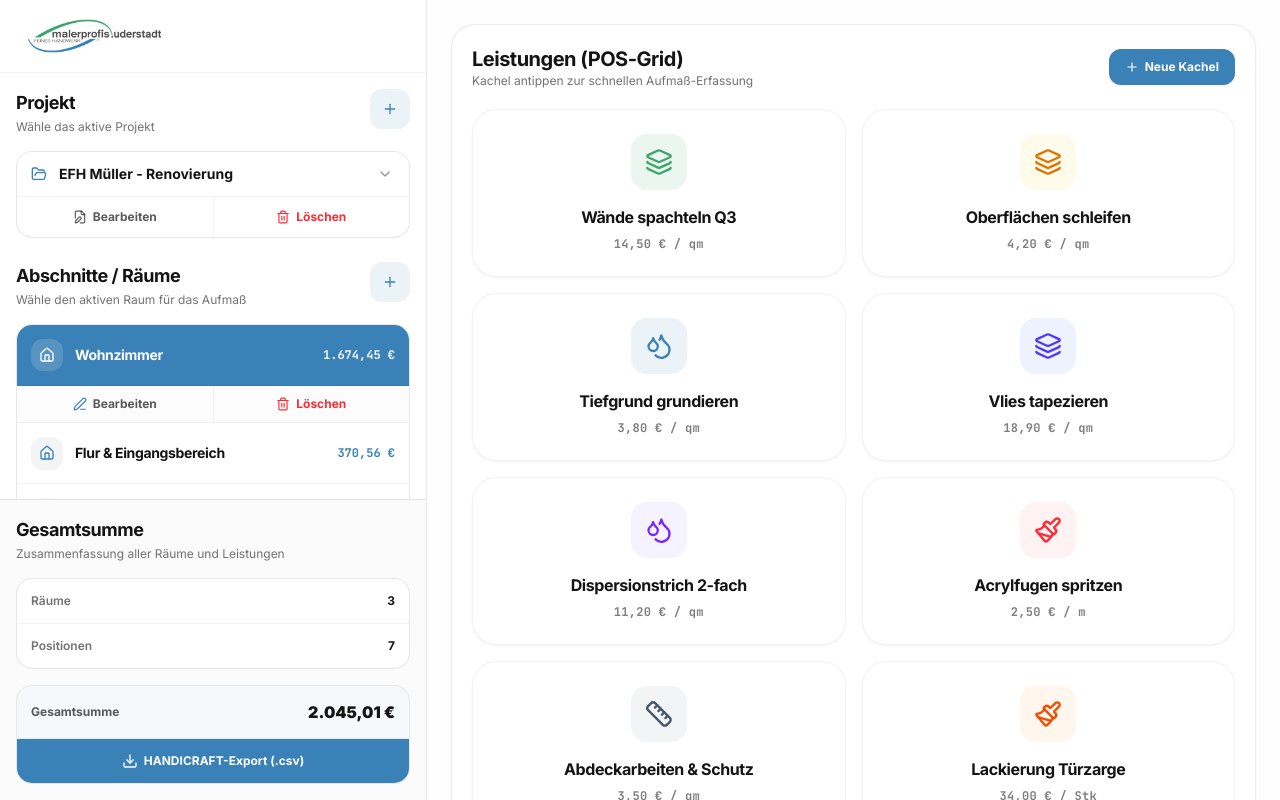
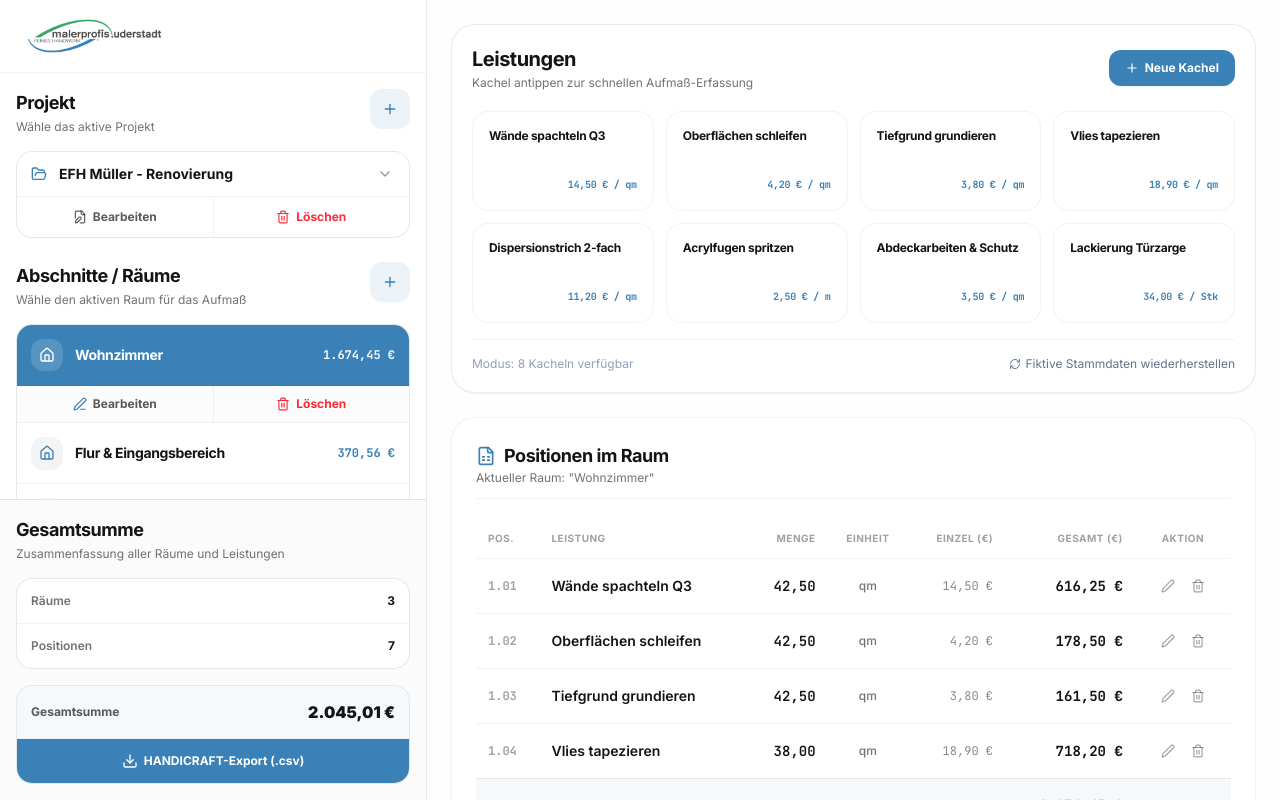
Before and after one commit to timstuu/malerprofis-angebot, a React (Vite) app: page / in a window 1280 px wide. Built offline with nearby package versions, Linux system fonts and the light colour scheme.

Commit message:
Simplify service tiles: rename header to Leistungen, show 4 columns, remove icons, and align text

```diff
--- a/src/components/ServiceTileGrid.tsx
+++ b/src/components/ServiceTileGrid.tsx
@@ -4,25 +4,8 @@
  */
 
 import React, { useState } from 'react';
-import { Plus, Edit2, Trash2, Check, Sparkles, Paintbrush, Layers, Droplets, Ruler } from 'lucide-react';
+import { Plus, Check, Sparkles } from 'lucide-react';
 import { ServiceTile } from '../types';
-
-const getTileIcon = (name: string) => {
-  const lower = name.toLowerCase();
-  if (lower.includes('streichen') || lower.includes('lackier') || lower.includes('maler')) {
-    return <Paintbrush className="w-7 h-7" />;
-  }
-  if (lower.includes('spachteln') || lower.includes('schleifen') || lower.includes('tapete') || lower.includes('vlies')) {
-    return <Layers className="w-7 h-7" />;
-  }
-  if (lower.includes('grundieren') || lower.includes('dispersion') || lower.includes('tiefgrund')) {
-    return <Droplets className="w-7 h-7" />;
-  }
-  if (lower.includes('abklebe') || lower.includes('abdeck') || lower.includes('aufmaß')) {
-    return <Ruler className="w-7 h-7" />;
-  }
-  return <Paintbrush className="w-7 h-7" />;
-};
 
 interface ServiceTileGridProps {
   tiles: ServiceTile[];
@@ -91,16 +74,6 @@ export const ServiceTileGrid: React.FC<ServiceTileGridProps> = ({
     setColor('slate');
   };
 
-  const startEdit = (tile: ServiceTile, e: React.MouseEvent) => {
-    e.stopPropagation(); // Avoid triggering quantity entry
-    setIsEditing(tile.id);
-    setName(tile.name);
-    setUnit(tile.unit);
-    setPrice(String(tile.price).replace('.', ','));
-    setColor(tile.color || 'slate');
-    setIsAdding(false);
-  };
-
   const cancelForm = () => {
     setIsAdding(false);
     setIsEditing(null);
@@ -117,10 +90,10 @@ export const ServiceTileGrid: React.FC<ServiceTileGridProps> = ({
       {/* Grid Headers and Toggle Form */}
       <div className="flex justify-between items-center mb-5">
         <div>
-          <h2 className="text-xl font-bold text-[#141414] tracking-tight flex items-center gap-2 font-sans">
-             Leistungen (POS-Grid)
+          <h2 className="text-xl font-bold text-[#141414] tracking-tight font-sans">
+             Leistungen
           </h2>
-          <p className="text-xs text-[#141414]/60">
+          <p className="text-xs text-[#141414]/60 mt-0.5">
             Kachel antippen zur schnellen Aufmaß-Erfassung
           </p>
         </div>
@@ -229,8 +202,8 @@ export const ServiceTileGrid: React.FC<ServiceTileGridProps> = ({
         </form>
       )}
 
-      {/* POS Tiles Grid */}
-      <div className="grid grid-cols-2 gap-4">
+      {/* POS Tiles Grid (4 columns on larger viewports) */}
+      <div className="grid grid-cols-2 sm:grid-cols-3 lg:grid-cols-4 gap-3">
         {tiles.map((tile) => {
           const colors = colorMap[tile.color || 'slate'] || colorMap.slate;
           return (
@@ -238,44 +211,16 @@ export const ServiceTileGrid: React.FC<ServiceTileGridProps> = ({
               key={tile.id}
               id={`service-tile-${tile.id}`}
               onClick={() => onTileClick(tile)}
-              className={`relative bg-white border border-[#141414]/5 ${colors.hover} rounded-3xl p-6 flex flex-col justify-center items-center gap-4 transition-all duration-250 text-center shadow-xs cursor-pointer group active:scale-95`}
+              className={`relative bg-white border border-[#141414]/5 ${colors.hover} rounded-2xl p-4 flex flex-col justify-between items-stretch transition-all duration-250 shadow-3xs cursor-pointer group active:scale-95 min-h-[100px]`}
             >
-              {/* Actions Overlays */}
-              <div className="absolute top-3.5 right-3.5 flex gap-1.5 opacity-0 group-hover:opacity-100 transition-opacity duration-150 z-10">
-                <button
-                  id={`btn-edit-tile-${tile.id}`}
-                  onClick={(e) => startEdit(tile, e)}
-                  className="p-1.5 bg-white hover:bg-gray-100 text-[#141414]/75 rounded-lg shadow-2xs border border-[#141414]/10 cursor-pointer transition-colors"
-                  title="Bearbeiten"
-                >
-                  <Edit2 className="w-3.5 h-3.5" />
-                </button>
-                {!tile.isDefault && (
-                  <button
-                    id={`btn-delete-tile-${tile.id}`}
-                    onClick={(e) => {
-                      e.stopPropagation();
-                      onDeleteTile(tile.id);
-                    }}
-                    className="p-1.5 bg-white hover:bg-red-50 text-red-500 rounded-lg shadow-2xs border border-[#141414]/10 cursor-pointer transition-colors"
-                    title="Löschen"
-                  >
-                    <Trash2 className="w-3.5 h-3.5" />
-                  </button>
-                )}
-              </div>
+              {/* Service Info (Top Left Aligned) */}
+              <h3 className="text-xs font-bold text-[#141414] tracking-tight leading-snug font-sans text-left line-clamp-2">
+                {tile.name}
+              </h3>
 
-              {/* Service Icon Circle */}
-              <div className={`w-14 h-14 rounded-2xl flex items-center justify-center ${colors.circleBg} ${colors.iconColor} transition-transform duration-200 group-hover:scale-105`}>
-                {getTileIcon(tile.name)}
-              </div>
-
-              {/* Service Info */}
-              <div className="flex flex-col items-center gap-1.5">
-                <h3 className="text-base font-bold text-[#141414] tracking-tight leading-snug font-sans">
-                  {tile.name}
-                </h3>
-                <span className="text-xs font-bold font-mono tracking-wide text-[#141414]/55 mt-0.5">
+              {/* Price per unit (Bottom Right Aligned) */}
+              <div className="text-right mt-auto pt-2">
+                <span className="text-[10px] font-black font-mono tracking-tight text-brand-accent1">
                   {tile.price.toLocaleString('de-DE', { minimumFractionDigits: 2 })} € / {tile.unit}
                 </span>
               </div>
```
